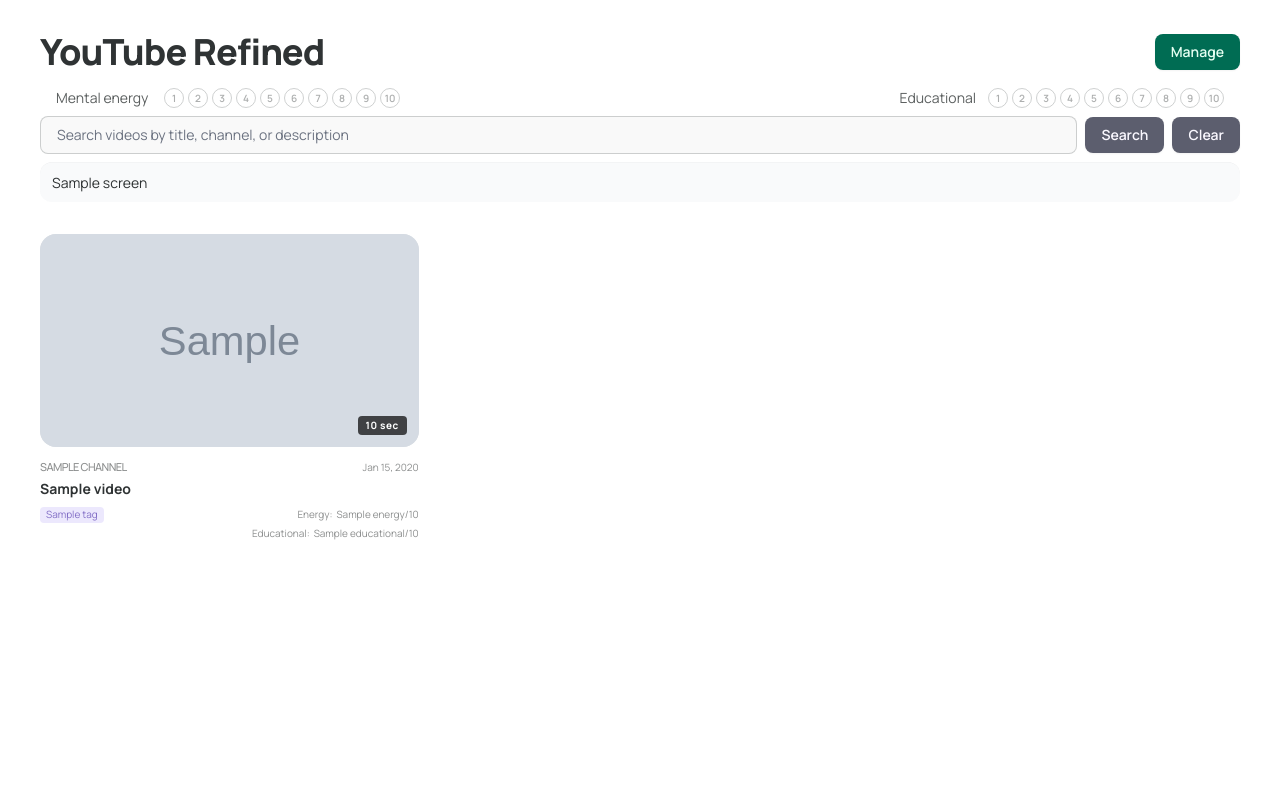
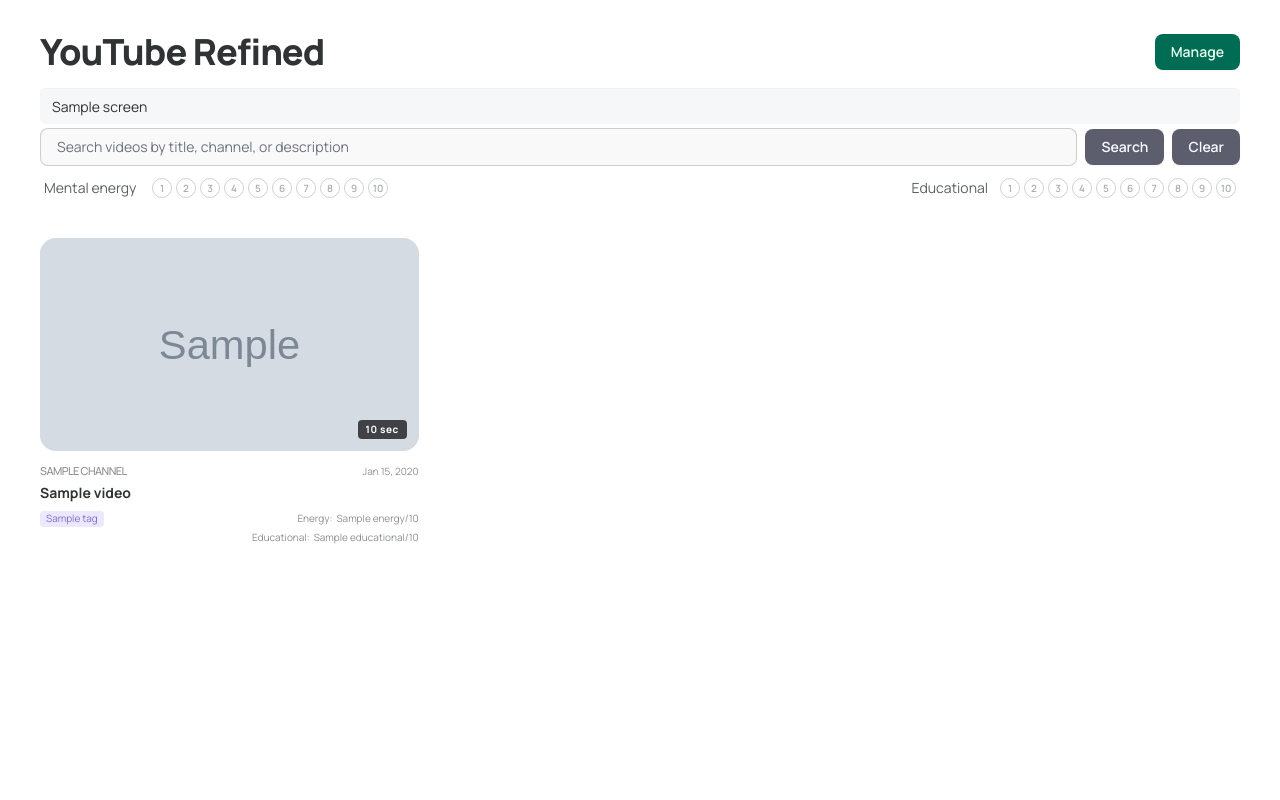
Before and after one commit to Jennawinx/youtube-refined, a Django app: template templates/feed/home.html in a window 1280 px wide. Run offline with Django 4.2, Linux system fonts and the light colour scheme; the template is opened without the code that fills it: most values are stand-ins (such as "Sample title", 1, 10 or a date in 2020); grey boxes marked "Sample" are stand-in pictures; some libraries are stand-ins or nearby versions.

Commit message:
update theming

```diff
--- a/feed/static/css/input.css
+++ b/feed/static/css/input.css
@@ -33,7 +33,7 @@
   --radius-field: 0.5rem;
   --radius-box: 0.5rem;
   --size-selector: 0.25rem;
-  --size-field: 0.25rem;
+  --size-field: 0.21875rem;
   --border: 2px;
   --depth: 1;
   --noise: 0;
--- a/feed/static/css/output.css
+++ b/feed/static/css/output.css
@@ -7,6 +7,8 @@
     'Noto Color Emoji';
     --font-mono: ui-monospace, SFMono-Regular, Menlo, Monaco, Consolas, 'Liberation Mono', 'Courier New',
     monospace;
+    --color-gray-100: oklch(96.7% 0.003 264.542);
+    --color-gray-200: oklch(92.8% 0.006 264.531);
     --color-black: #000;
     --color-white: #fff;
     --spacing: 0.25rem;
@@ -42,6 +44,7 @@
     --leading-snug: 1.375;
     --leading-relaxed: 1.625;
     --radius-sm: 0.25rem;
+    --radius-md: 0.375rem;
     --radius-lg: 0.5rem;
     --radius-xl: 0.75rem;
     --radius-2xl: 1rem;
@@ -1787,6 +1764,9 @@
   .rounded-lg {
     border-radius: var(--radius-lg);
   }
+  .rounded-md {
+    border-radius: var(--radius-md);
+  }
   .rounded-sm {
     border-radius: var(--radius-sm);
   }
@@ -1832,6 +1812,30 @@
     background-color: color-mix(in srgb, #000 70%, transparent);
     @supports (color: color-mix(in lab, red, red)) {
       background-color: color-mix(in oklab, var(--color-black) 70%, transparent);
+    }
+  }
+  .bg-gray-100\/50 {
+    background-color: color-mix(in srgb, oklch(96.7% 0.003 264.542) 50%, transparent);
+    @supports (color: color-mix(in lab, red, red)) {
+      background-color: color-mix(in oklab, var(--color-gray-100) 50%, transparent);
+    }
+  }
+  .bg-gray-200\/25 {
+    background-color: color-mix(in srgb, oklch(92.8% 0.006 264.531) 25%, transparent);
+    @supports (color: color-mix(in lab, red, red)) {
+      background-color: color-mix(in oklab, var(--color-gray-200) 25%, transparent);
+    }
+  }
+  .bg-gray-200\/35 {
+    background-color: color-mix(in srgb, oklch(92.8% 0.006 264.531) 35%, transparent);
+    @supports (color: color-mix(in lab, red, red)) {
+      background-color: color-mix(in oklab, var(--color-gray-200) 35%, transparent);
+    }
+  }
+  .bg-gray-200\/50 {
+    background-color: color-mix(in srgb, oklch(92.8% 0.006 264.531) 50%, transparent);
+    @supports (color: color-mix(in lab, red, red)) {
+      background-color: color-mix(in oklab, var(--color-gray-200) 50%, transparent);
     }
   }
   .bg-primary {
--- a/templates/feed/home.html
+++ b/templates/feed/home.html
@@ -15,16 +15,15 @@
           {% include 'components/button.html' with href=subscriptions_url label='Manage' %}
         </div>
       </div>
-      <form method="get" class="w-full flex flex-col gap-2">
-        <div class="flex flex-wrap items-center gap-2 justify-between px-4">
-          <div class="flex items-center gap-3">
-            <span class="text-sm w-24 text-on-surface-variant whitespace-nowrap">Mental energy</span>
-            {% include 'components/rate.html' with name='energy' selected_min=energy_min selected_max=energy_max max=10 %}
-          </div>
-          <div class="flex items-center gap-3">
-            <span class="text-sm w-24 text-on-surface-variant whitespace-nowrap text-right">Educational</span>
-            {% include 'components/rate.html' with name='educational' selected_min=educational_min selected_max=educational_max max=10 %}
-          </div>
+      <form method="get" class="w-full flex flex-col gap-1">
+        <div role="tablist" class="tabs tabs-box tabs-sm bg-gray-200/35 rounded-md">
+          {% for screen in screen_options %}
+            <a
+              role="tab"
+              href="{{ home_url }}?screen_type={{ screen }}&q={{ search_query|urlencode }}&energy_min={{ energy_min|default_if_none:"" }}&energy_max={{ energy_max|default_if_none:"" }}&educational_min={{ educational_min|default_if_none:"" }}&educational_max={{ educational_max|default_if_none:"" }}"
+              class="tab {% if screen_type == screen %}tab-active{% endif %}"
+            >{{ screen|capfirst }}</a>
+          {% endfor %}
         </div>
         <div class="flex items-center gap-2">
           <input
@@ -46,15 +45,15 @@
           {% include 'components/button.html' with type='submit' label='Search' color='secondary' %}
           {% include 'components/button.html' with href=home_url|add:'?screen_type='|add:screen_type label='Clear' color='secondary' %}
         </div>
-
-        <div role="tablist" class="tabs tabs-box tabs-sm">
-          {% for screen in screen_options %}
-            <a
-              role="tab"
-              href="{{ home_url }}?screen_type={{ screen }}&q={{ search_query|urlencode }}&energy_min={{ energy_min|default_if_none:"" }}&energy_max={{ energy_max|default_if_none:"" }}&educational_min={{ educational_min|default_if_none:"" }}&educational_max={{ educational_max|default_if_none:"" }}"
-              class="tab {% if screen_type == screen %}tab-active{% endif %}"
-            >{{ screen|capfirst }}</a>
-          {% endfor %}
+        <div class="flex flex-wrap items-center gap-2 justify-between px-1 py-2">
+          <div class="flex items-center gap-3">
+            <span class="text-sm w-24 text-on-surface-variant whitespace-nowrap">Mental energy</span>
+            {% include 'components/rate.html' with name='energy' selected_min=energy_min selected_max=energy_max max=10 %}
+          </div>
+          <div class="flex items-center gap-3">
+            <span class="text-sm w-24 text-on-surface-variant whitespace-nowrap text-right">Educational</span>
+            {% include 'components/rate.html' with name='educational' selected_min=educational_min selected_max=educational_max max=10 %}
+          </div>
         </div>
       </form>
     </header>
```
Also changed, not shown: other parts of feed/static/css/output.css (+5 -27 lines).
